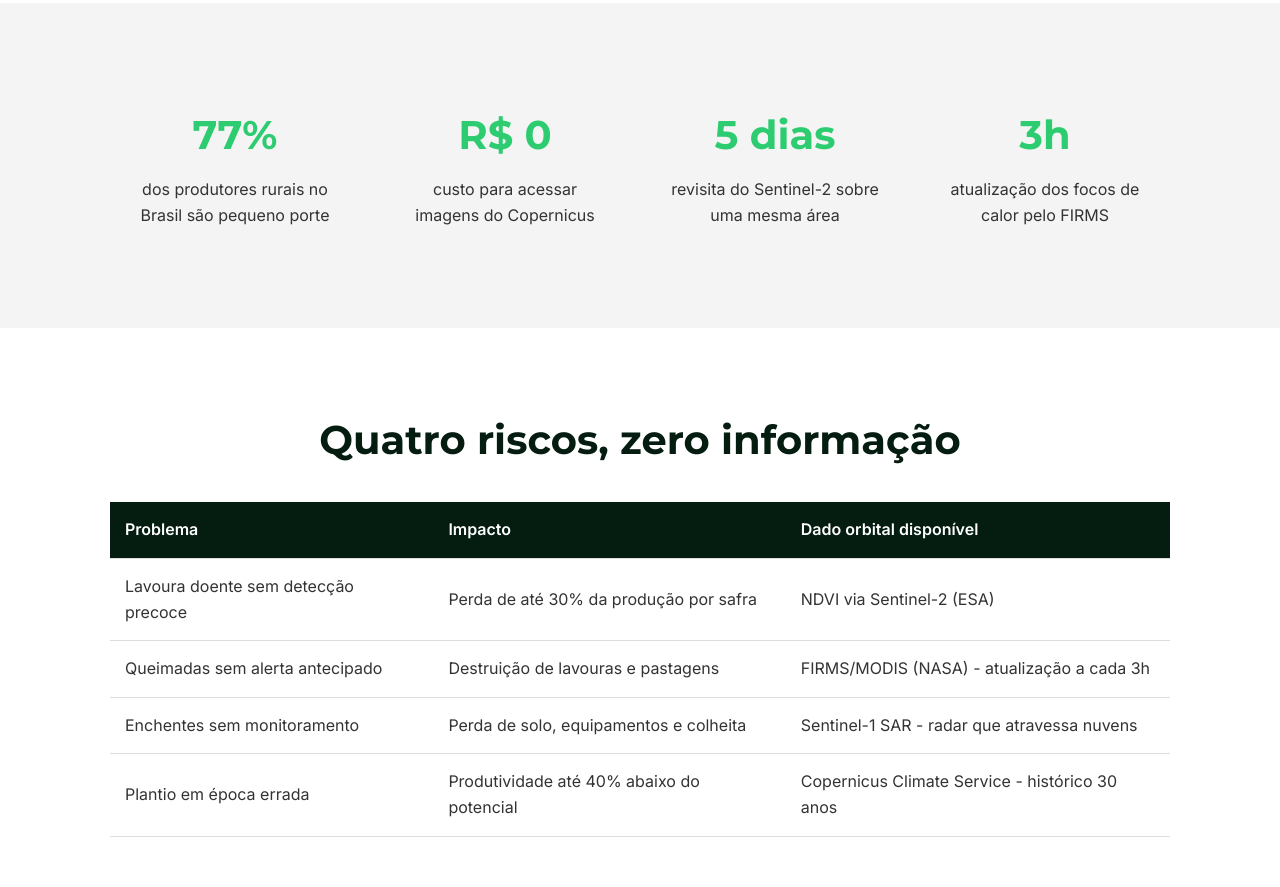
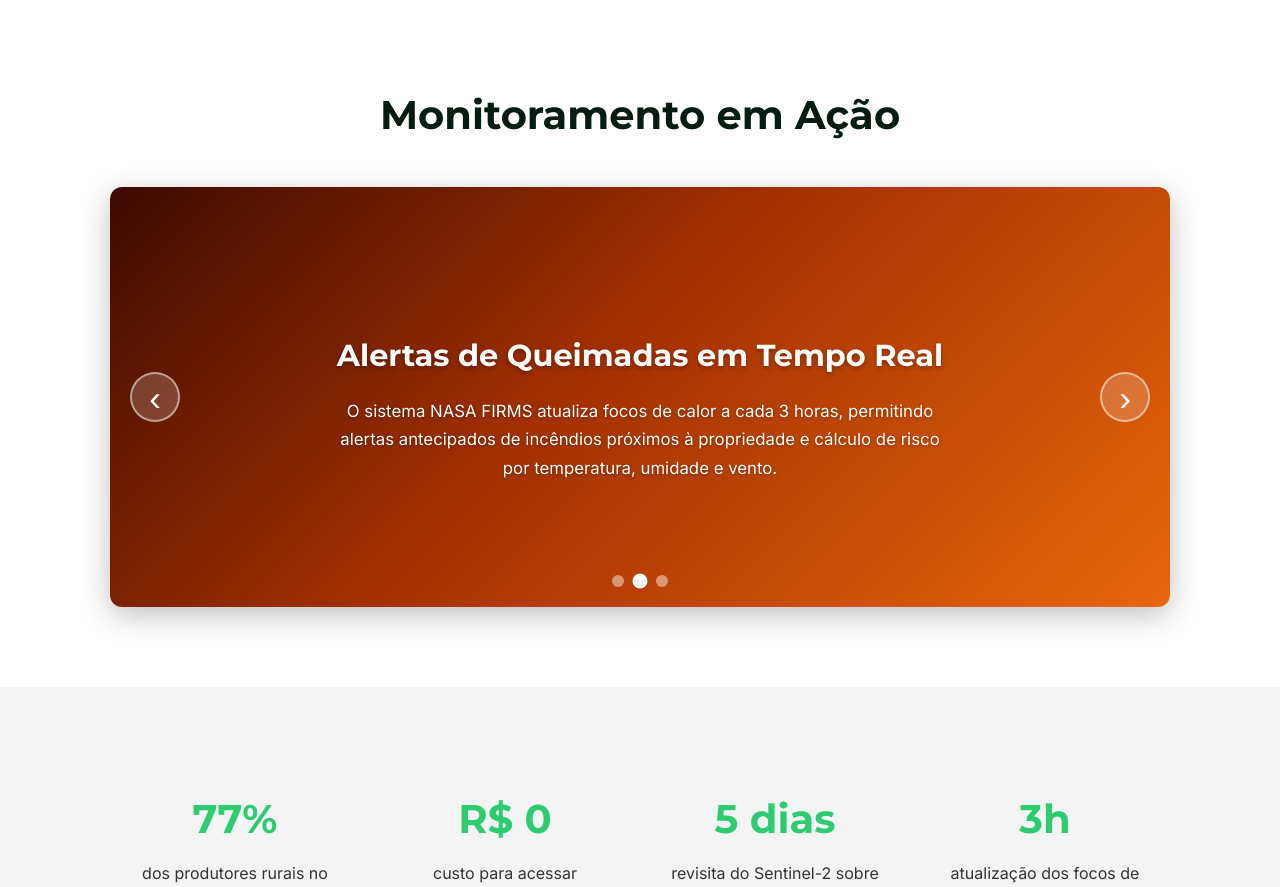
Before and after one commit to TerraViss/TerraVis-Web-dev, a plain HTML site: page index.html in a window 1280 px wide. Shown: the part 1078-1965 px from the top of the page. Drawn offline with nearby package versions, Linux system fonts and the light colour scheme.

Commit message:
feat: adição do slide na sessão sobre

```diff
--- a/css/style.css
+++ b/css/style.css
@@ -268,6 +268,126 @@ footer {
     border-top: 4px solid var(--primary-color);
 }
 
+/* Slideshow */
+.slideshow {
+    position: relative;
+    border-radius: 12px;
+    margin-top: 40px;
+    box-shadow: 0 8px 30px rgba(0, 0, 0, 0.25);
+    overflow: hidden;
+}
+
+.slides-wrapper {
+    position: relative;
+    height: 420px;
+}
+
+.slide {
+    position: absolute;
+    inset: 0;
+    opacity: 0;
+    transition: opacity 0.7s ease;
+    display: flex;
+    align-items: center;
+    justify-content: center;
+}
+
+.slide.active {
+    opacity: 1;
+}
+
+.slide-ndvi {
+    background: linear-gradient(135deg, #0a3d1f 0%, #1a7a3e 45%, #2ecc71 100%);
+}
+
+.slide-fire {
+    background: linear-gradient(135deg, #3d0a00 0%, #a33000 45%, #e8670c 100%);
+}
+
+.slide-flood {
+    background: linear-gradient(135deg, #001c3d 0%, #0a4a8a 45%, #1a8fd1 100%);
+}
+
+.slide-content {
+    text-align: center;
+    color: #fff;
+    padding: 40px 80px;
+    position: relative;
+    z-index: 1;
+}
+
+.slide-content i {
+    font-size: 5rem;
+    margin-bottom: 20px;
+    display: block;
+    filter: drop-shadow(0 2px 8px rgba(0, 0, 0, 0.35));
+}
+
+.slide-content h3 {
+    font-size: 1.9rem;
+    margin-bottom: 16px;
+    text-shadow: 0 2px 4px rgba(0, 0, 0, 0.3);
+}
+
+.slide-content p {
+    font-size: 1.05rem;
+    max-width: 620px;
+    margin: 0 auto;
+    line-height: 1.7;
+    text-shadow: 0 1px 3px rgba(0, 0, 0, 0.3);
+}
+
+.slide-btn {
+    position: absolute;
+    top: 50%;
+    transform: translateY(-50%);
+    background: rgba(255, 255, 255, 0.18);
+    border: 2px solid rgba(255, 255, 255, 0.5);
+    color: #fff;
+    font-size: 2.2rem;
+    width: 50px;
+    height: 50px;
+    border-radius: 50%;
+    cursor: pointer;
+    z-index: 10;
+    transition: background 0.3s;
+    display: flex;
+    align-items: center;
+    justify-content: center;
+    line-height: 1;
+}
+
+.slide-btn:hover {
+    background: rgba(255, 255, 255, 0.38);
+}
+
+.slide-prev { left: 20px; }
+.slide-next { right: 20px; }
+
+.slide-dots {
+    position: absolute;
+    bottom: 20px;
+    left: 50%;
+    transform: translateX(-50%);
+    display: flex;
+    gap: 10px;
+    z-index: 10;
+}
+
+.dot {
+    width: 12px;
+    height: 12px;
+    border-radius: 50%;
+    background: rgba(255, 255, 255, 0.45);
+    cursor: pointer;
+    transition: background 0.3s, transform 0.3s;
+}
+
+.dot.active {
+    background: #fff;
+    transform: scale(1.25);
+}
+
 @media (max-width: 768px) {
     .nav-links {
         display: none;
@@ -275,4 +395,20 @@ footer {
     .hero-content h1 {
         font-size: 2.5rem;
     }
+
+    .slides-wrapper {
+        height: 480px;
+    }
+
+    .slide-content {
+        padding: 30px 60px;
+    }
+
+    .slide-content h3 {
+        font-size: 1.4rem;
+    }
+
+    .slide-content i {
+        font-size: 3.5rem;
+    }
 }
--- a/index.html
+++ b/index.html
@@ -42,6 +42,44 @@
             <div class="container">
                 <h2 class="section-title">O que é o TerraVis</h2>
                 <p class="section-desc">O TerraVis é uma plataforma de inteligência orbital voltada ao campo brasileiro. Usando dados de satélites públicos e gratuitos — principalmente o programa Copernicus da ESA e o FIRMS da NASA — o sistema monitora quatro dimensões críticas para o produtor rural.</p>
+            </div>
+        </section>
+
+        <section id="slideshow" class="section-padding">
+            <div class="container">
+                <h2 class="section-title">Monitoramento em Ação</h2>
+                <div class="slideshow">
+                    <div class="slides-wrapper">
+                        <div class="slide slide-ndvi active">
+                            <div class="slide-content">
+                                <i class='bx bx-leaf'></i>
+                                <h3>Saúde da Lavoura via NDVI</h3>
+                                <p>Imagens do Sentinel-2 (ESA) calculam o índice de vegetação NDVI e detectam estresse hídrico, pragas e doenças antes de serem visíveis a olho nu, preservando até 30% da produção.</p>
+                            </div>
+                        </div>
+                        <div class="slide slide-fire">
+                            <div class="slide-content">
+                                <i class='bx bx-flame'></i>
+                                <h3>Alertas de Queimadas em Tempo Real</h3>
+                                <p>O sistema NASA FIRMS atualiza focos de calor a cada 3 horas, permitindo alertas antecipados de incêndios próximos à propriedade e cálculo de risco por temperatura, umidade e vento.</p>
+                            </div>
+                        </div>
+                        <div class="slide slide-flood">
+                            <div class="slide-content">
+                                <i class='bx bx-water'></i>
+                                <h3>Detecção de Enchentes por Radar SAR</h3>
+                                <p>O radar Sentinel-1 SAR atravessa nuvens e chuva para mapear alagamentos em tempo real, monitorando nível de rios e precipitação para proteger solo, equipamentos e colheita.</p>
+                            </div>
+                        </div>
+                    </div>
+                    <button class="slide-btn slide-prev" aria-label="Slide anterior">&#8249;</button>
+                    <button class="slide-btn slide-next" aria-label="Próximo slide">&#8250;</button>
+                    <div class="slide-dots">
+                        <span class="dot active" data-index="0"></span>
+                        <span class="dot" data-index="1"></span>
+                        <span class="dot" data-index="2"></span>
+                    </div>
+                </div>
             </div>
         </section>
 
@@ -182,6 +220,6 @@
             <p>&copy; 2026 TerraVis - FIAP Engenharia de Software 1ESPT - Global Solution Space Connect.</p>
         </div>
     </footer>
-
+<script src="./js/script.js"></script>
 </body>
 </html>
--- /dev/null
+++ b/js/script.js
@@ -0,0 +1,30 @@
+const slides = document.querySelectorAll('.slide');
+const dots = document.querySelectorAll('.dot');
+let current = 0;
+let timer;
+
+function goTo(index) {
+    slides[current].classList.remove('active');
+    dots[current].classList.remove('active');
+    current = (index + slides.length) % slides.length;
+    slides[current].classList.add('active');
+    dots[current].classList.add('active');
+}
+
+function startAuto() {
+    timer = setInterval(() => goTo(current + 1), 4000);
+}
+
+function resetAuto() {
+    clearInterval(timer);
+    startAuto();
+}
+
+document.querySelector('.slide-prev').addEventListener('click', () => { goTo(current - 1); resetAuto(); });
+document.querySelector('.slide-next').addEventListener('click', () => { goTo(current + 1); resetAuto(); });
+
+dots.forEach(dot => {
+    dot.addEventListener('click', () => { goTo(Number(dot.dataset.index)); resetAuto(); });
+});
+
+startAuto();
```
